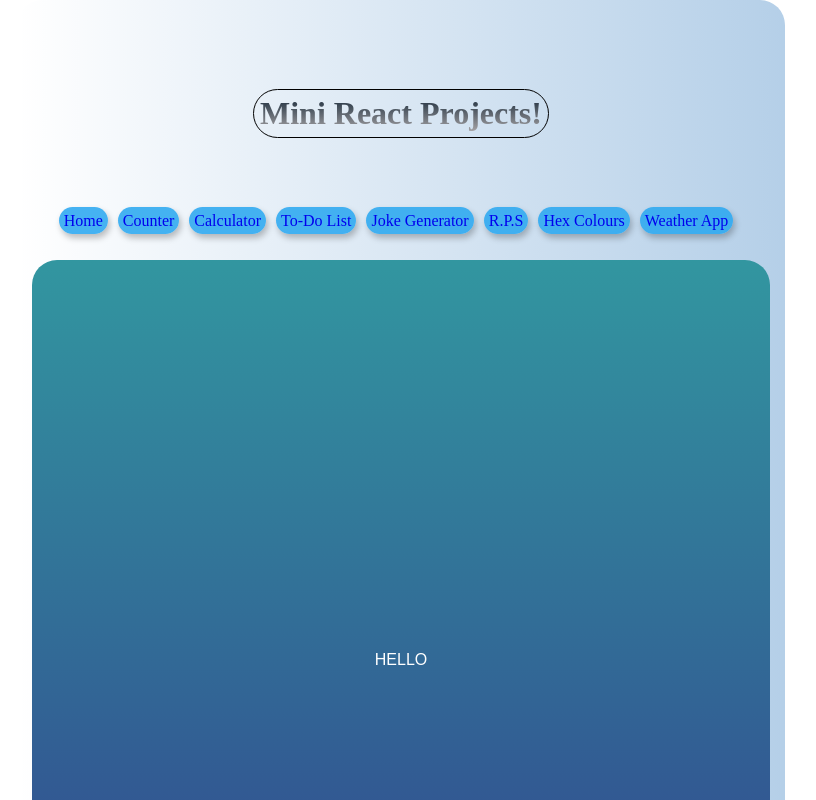
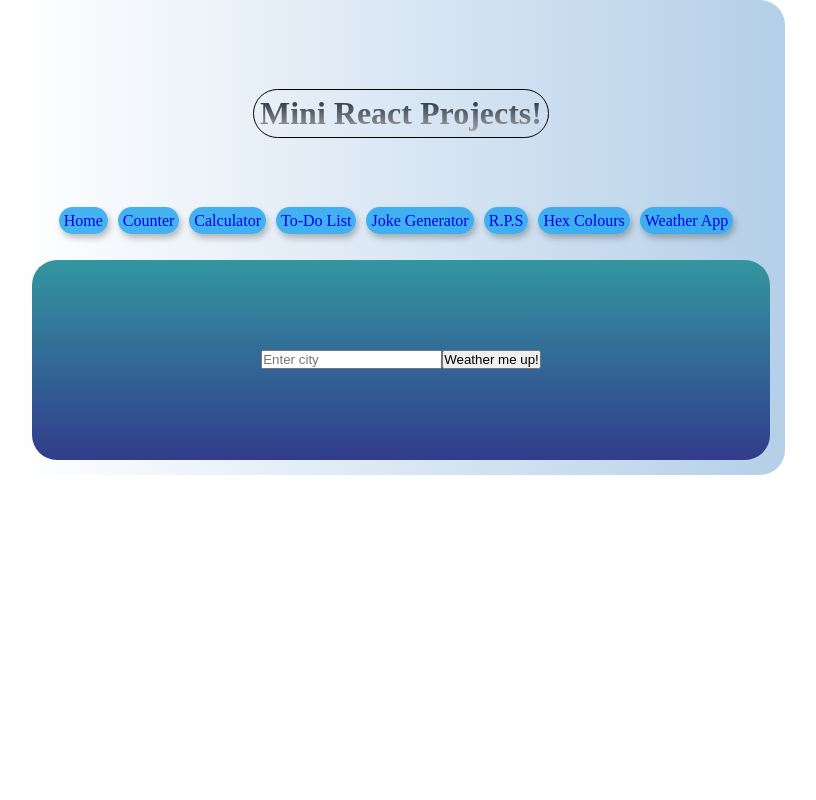
Before and after one commit to jss118/Mini-React-apps, a React (Create React App) app: page /WeatherApp in a window 1280 px wide. Shown: the top 800 px of the page, without its empty margins (239-1055 px from the left). Built offline with nearby package versions, Linux system fonts and the light colour scheme; no server answers.

Commit message:
add weather API bug fix

```diff
--- a/src/App.css
+++ b/src/App.css
@@ -370,7 +370,7 @@ body {
 }
 
 .weather-border {
-  height: 100vh;
+  height: 25vh;
   display: flex;
   justify-content: center;
   flex-direction: column;
@@ -379,6 +379,8 @@ body {
   border-radius: 25px;
   color: white;
   font-family: sans-serif;
+}
+.enterLocation {
 }
 
 @media only screen and (min-width: 600px) {
--- a/src/Utils/getWeather.js
+++ /dev/null
@@ -1,20 +0,0 @@
-const axios = require("axios");
-
-export const getWeather = location => {
-  const params = {
-    access_key: "02cada269ced325a5e65a5c9f2b0e37c",
-    query: location,
-  };
-
-  axios
-    .get("https://api.weatherstack.com/current", { params })
-    .then(response => {
-      const apiResponse = response.data;
-      console.log(
-        `Current temperature in ${apiResponse.location.name} is ${apiResponse.current.temperature}℃`
-      );
-    })
-    .catch(error => {
-      console.log(error);
-    });
-};
--- a/src/components/ToDoList.jsx
+++ b/src/components/ToDoList.jsx
@@ -46,9 +46,9 @@ const ToDoList = () => {
       </form>
 
       <ul className="to-do__ul">
-        {listItems.map(item => {
+        {listItems.map((item, index) => {
           return (
-            <li className="to-do__li">
+            <li key={index} className="to-do__li">
               {item}
               <button
                 className="to-do__deleteBtn"
--- a/src/components/Weather.jsx
+++ b/src/components/Weather.jsx
@@ -1,15 +1,39 @@
 import { useState, useEffect } from "react";
-import { getWeather } from "../Utils/getWeather";
+import Axios from "axios";
 
 const Weather = () => {
   const [temp, setTemp] = useState(null);
   const [location, setLocation] = useState("");
 
   useEffect(() => {
-    getWeather(location);
+    const params = {
+      access_key: "02cada269ced325a5e65a5c9f2b0e37c",
+      query: location,
+    };
+
+    Axios.get("http://api.weatherstack.com/current", { params })
+      .then(response => {
+        console.log(response);
+      })
+      .catch(error => {
+        console.log(error);
+      });
   }, [location]);
 
-  return <div className="weather-border">HELLO</div>;
+  const getWeather = event => {
+    event.preventDefault();
+    setLocation(event.target.form[0].value);
+  };
+
+  return (
+    <div className="weather-border">
+      <form className="enterLocation">
+        <input type="text" placeholder="Enter city" required />
+        <button onClick={getWeather}>Weather me up!</button>
+      </form>
+      <h2>{location}</h2>
+    </div>
+  );
 };
 
 export default Weather;
```
